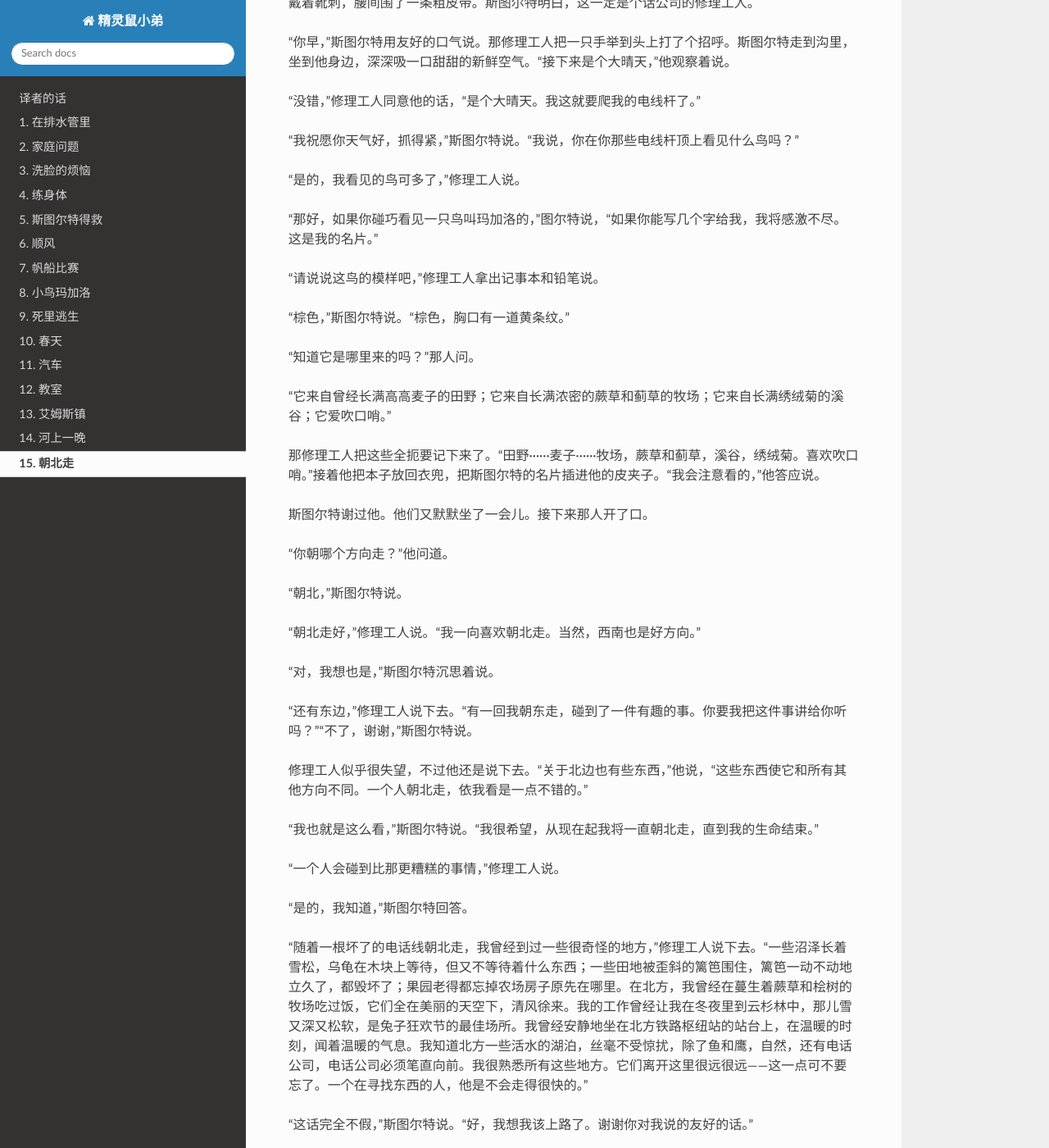
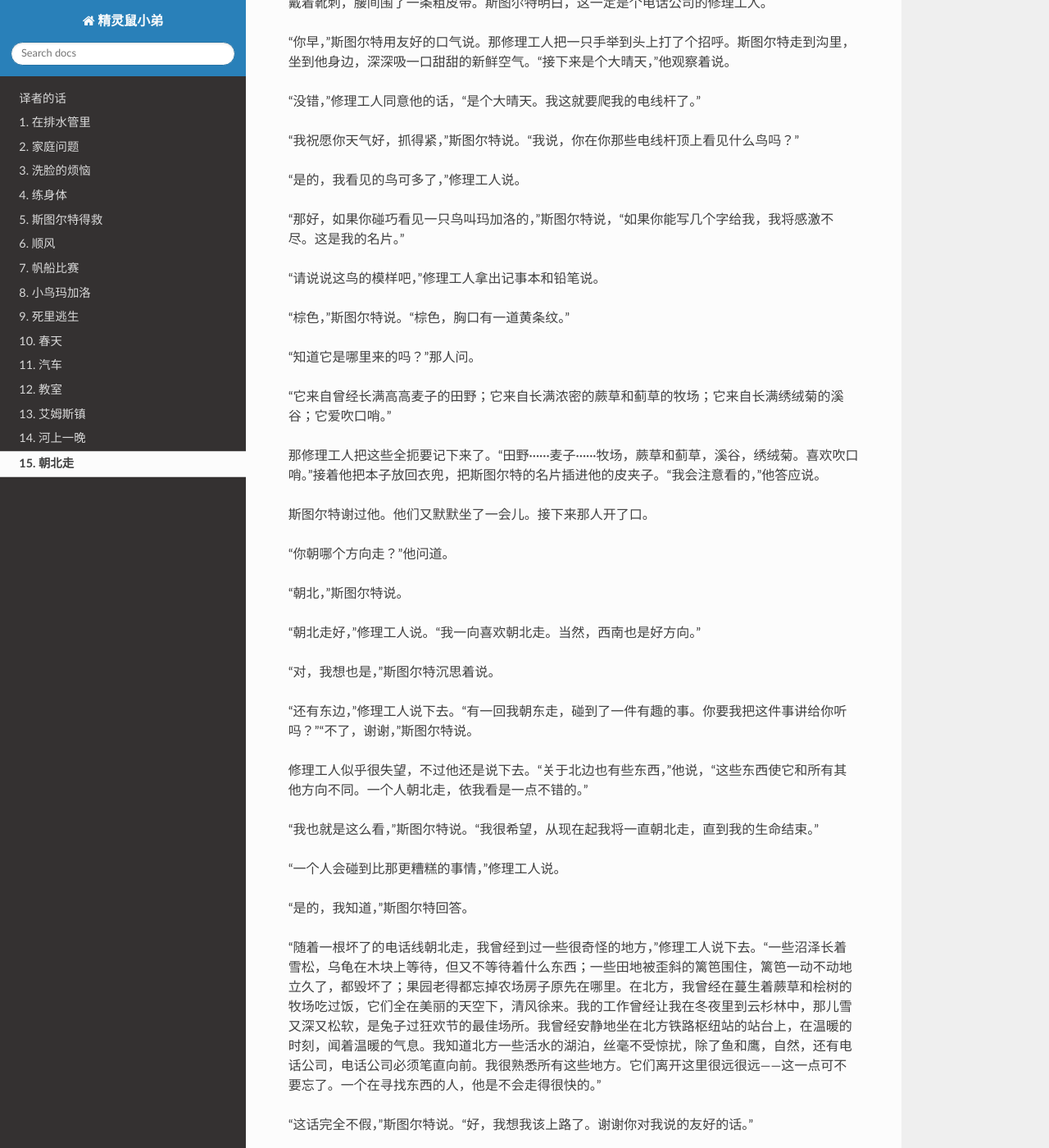
Before and after one commit to Jason2013/stuart-little-cn, a Sphinx documentation site: the page built from docs/source/15.rst, in a window 1280 px wide and 1400 px high, scrolled down 944 px. Shown: the whole window at 82% size. Built offline with Sphinx 7.4.7 and the Read the Docs theme 3.1.0, drawn with Linux system fonts in a browser that asks for light colours; some of the changed text lies outside the part shown.

Commit message:
Fix missing chars.

```diff
--- a/docs/source/15.rst
+++ b/docs/source/15.rst
@@ -27,7 +27,7 @@
 
 汽车检查过，钱也付了以后，斯图尔特上车开动发动机，把车开到公路上。天空越来越亮，一路过去，晨雾透进了最早的亮光。村子还在睡梦中，斯图尔特的汽车平稳地呼呼开走。斯图尔特觉得精力恢复了，很高兴又上了路。
 
-到了离城半英里的地方，公路岔开了。一条路向西，一条路向北。斯图尔特把车开到朝北走的那条路一边，下车来看看情况。让他奇怪的是，他发现有一个人坐在沟里，背靠着一个路标。那人腿上戴着靴刺，腰间围了一条粗皮带。斯图尔特明白，这一定是个话公司的修理工人。
+到了离城半英里的地方，公路岔开了。一条路向西，一条路向北。斯图尔特把车开到朝北走的那条路一边，下车来看看情况。让他奇怪的是，他发现有一个人坐在沟里，背靠着一个路标。那人腿上戴着靴刺，腰间围了一条粗皮带。斯图尔特明白，这一定是个电话公司的修理工人。
 
 “你早，”斯图尔特用友好的口气说。那修理工人把一只手举到头上打了个招呼。斯图尔特走到沟里，坐到他身边，深深吸一口甜甜的新鲜空气。“接下来是个大晴天，”他观察着说。
 
@@ -37,7 +37,7 @@
 
 “是的，我看见的鸟可多了，”修理工人说。
 
-“那好，如果你碰巧看见一只鸟叫玛加洛的，”图尔特说，“如果你能写几个字给我，我将感激不尽。这是我的名片。”
+“那好，如果你碰巧看见一只鸟叫玛加洛的，”斯图尔特说，“如果你能写几个字给我，我将感激不尽。这是我的名片。”
 
 “请说说这鸟的模样吧，”修理工人拿出记事本和铅笔说。
 
@@ -69,7 +69,7 @@
 
 “是的，我知道，”斯图尔特回答。
 
-“随着一根坏了的电话线朝北走，我曾经到过一些很奇怪的地方，”修理工人说下去。“一些沼泽长着雪松，乌龟在木块上等待，但又不等待着什么东西；一些田地被歪斜的篱笆围住，篱笆一动不动地立久了，都毁坏了；果园老得都忘掉农场房子原先在哪里。在北方，我曾经在蔓生着蕨草和桧树的牧场吃过饭，它们全在美丽的天空下，清风徐来。我的工作曾经让我在冬夜里到云杉林中，那儿雪又深又松软，是兔子狂欢节的最佳场所。我曾经安静地坐在北方铁路枢纽站的站台上，在温暖的时刻，闻着温暖的气息。我知道北方一些活水的湖泊，丝毫不受惊扰，除了鱼和鹰，自然，还有电话公司，电话公司必须笔直向前。我很熟悉所有这些地方。它们离开这里很远很远——这一点可不要忘了。一个在寻找东西的人，他是不会走得很快的。”
+“随着一根坏了的电话线朝北走，我曾经到过一些很奇怪的地方，”修理工人说下去。“一些沼泽长着雪松，乌龟在木块上等待，但又不等待着什么东西；一些田地被歪斜的篱笆围住，篱笆一动不动地立久了，都毁坏了；果园老得都忘掉农场房子原先在哪里。在北方，我曾经在蔓生着蕨草和桧树的牧场吃过饭，它们全在美丽的天空下，清风徐来。我的工作曾经让我在冬夜里到云杉林中，那儿雪又深又松软，是兔子过狂欢节的最佳场所。我曾经安静地坐在北方铁路枢纽站的站台上，在温暖的时刻，闻着温暖的气息。我知道北方一些活水的湖泊，丝毫不受惊扰，除了鱼和鹰，自然，还有电话公司，电话公司必须笔直向前。我很熟悉所有这些地方。它们离开这里很远很远——这一点可不要忘了。一个在寻找东西的人，他是不会走得很快的。”
 
 “这话完全不假，”斯图尔特说。“好，我想我该上路了。谢谢你对我说的友好的话。”
 
```
